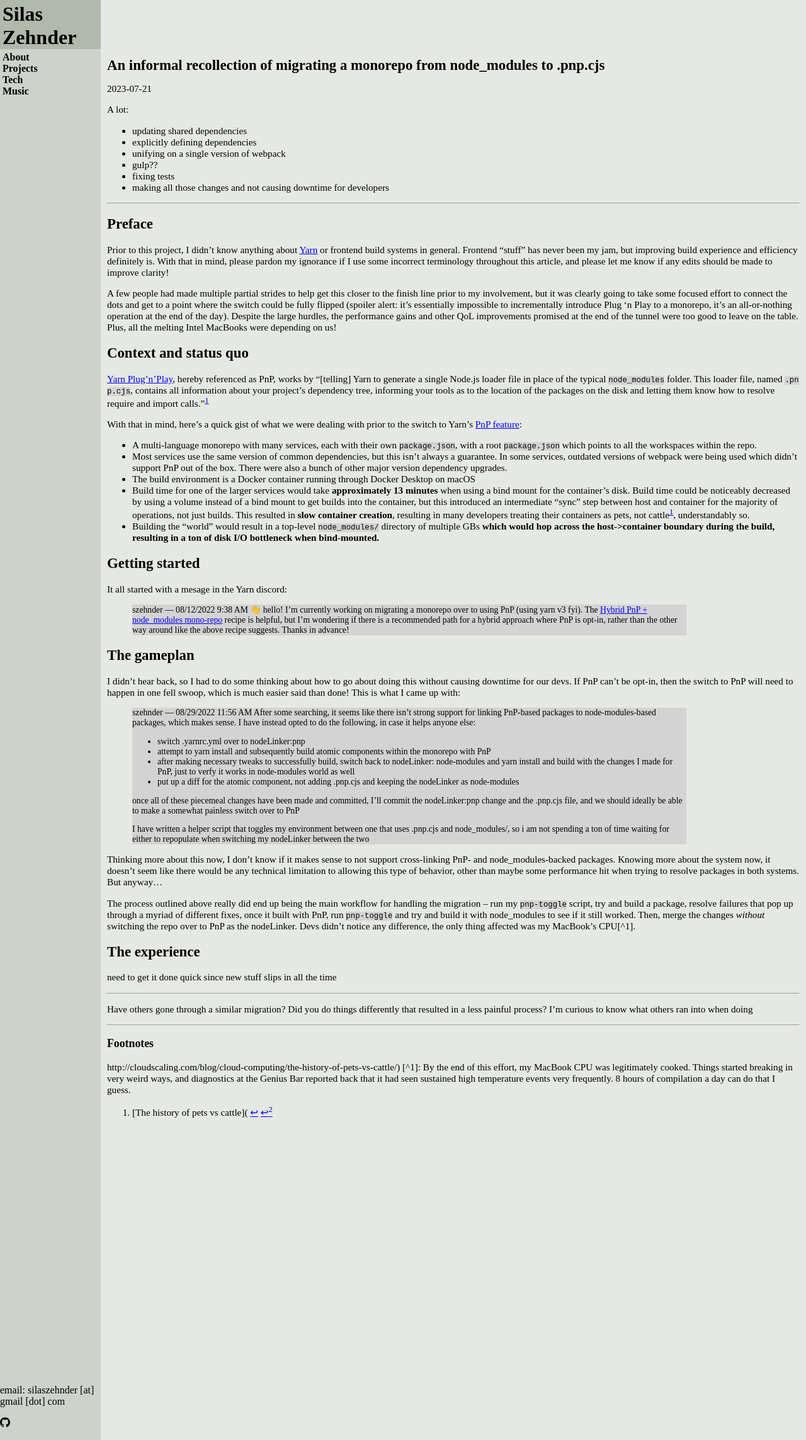
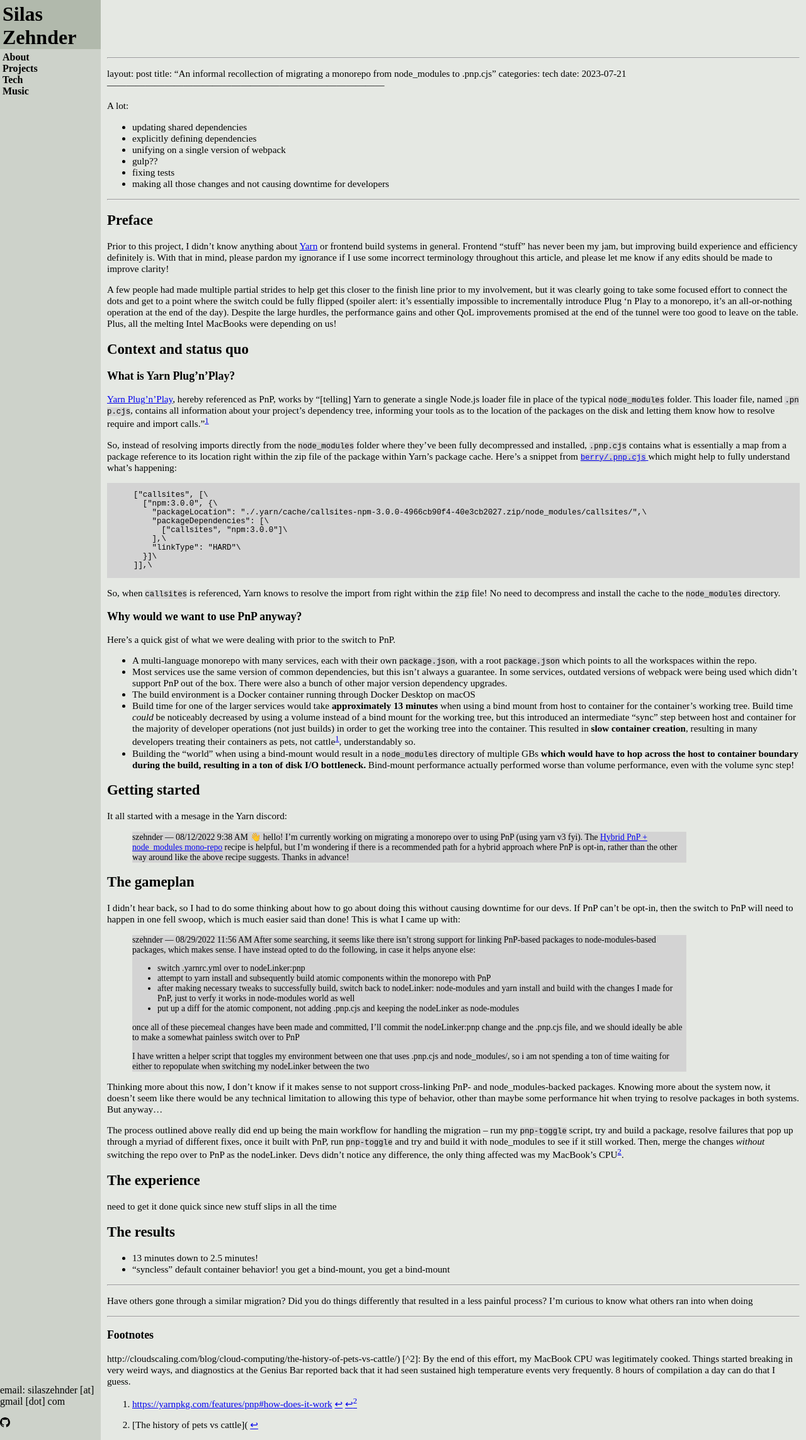
Before and after one commit to silaszehnder/silaszehnder.github.io, a Jekyll site: the page built from tech/2023-07-21-yarn.md, in a window 1280 px wide. Shown: the whole page at 63% size. Built offline with Jekyll 4.4.1, drawn with Linux system fonts in a browser that asks for light colours; our own code applies the rules of GitHub Pages for plain Markdown files.

Commit message:
some more

````diff
--- a/tech/2023-07-21-yarn.md
+++ b/tech/2023-07-21-yarn.md
@@ -1,9 +1,7 @@
----
-layout: post
-title: "An informal recollection of migrating a monorepo from node_modules to .pnp.cjs"
-categories: tech
-date: 2023-07-21
----
+----------------------------------------------------------------------------------------
+layout: post title: "An informal recollection of migrating a monorepo from node_modules
+to .pnp.cjs" categories: tech date: 2023-07-21
+---------------------------------------------------------------------------------------
 
 A lot:
 
@@ -24,15 +22,18 @@
 ignorance if I use some incorrect terminology throughout this article, and please let me
 know if any edits should be made to improve clarity!
 
-A few people had made multiple partial strides to help get this closer to the finish line prior to my involvement, but
-it was clearly going to take some focused effort to connect the dots and get to a point
-where the switch could be fully flipped (spoiler alert: it's essentially impossible to
-incrementally introduce Plug 'n Play to a monorepo, it's an all-or-nothing operation at
-the end of the day). Despite the large hurdles, the performance gains and other QoL improvements promised
-at the end of the tunnel were too good to leave on the table. Plus, all the melting
-Intel MacBooks were depending on us!
+A few people had made multiple partial strides to help get this closer to the finish
+line prior to my involvement, but it was clearly going to take some focused effort to
+connect the dots and get to a point where the switch could be fully flipped (spoiler
+alert: it's essentially impossible to incrementally introduce Plug 'n Play to a
+monorepo, it's an all-or-nothing operation at the end of the day). Despite the large
+hurdles, the performance gains and other QoL improvements promised at the end of the
+tunnel were too good to leave on the table. Plus, all the melting Intel MacBooks were
+depending on us!
 
 ## Context and status quo
+
+### What is Yarn Plug'n'Play?
 
 [Yarn Plug'n'Play](https://yarnpkg.com/features/pnp), hereby referenced as PnP, works by
 "[telling] Yarn to generate a single Node.js loader file in place of the typical
@@ -40,8 +41,32 @@
 about your project's dependency tree, informing your tools as to the location of the
 packages on the disk and letting them know how to resolve require and import calls."[^0]
 
-With that in mind, here's a quick gist of what we were dealing with prior to the switch
-to Yarn's [PnP feature](https://yarnpkg.com/features/pnp):
+So, instead of resolving imports directly from the `node_modules` folder where they've
+been fully decompressed and installed, `.pnp.cjs` contains what is essentially a map
+from a package reference to its location right within the zip file of the package within
+Yarn's package cache. Here's a snippet from [`berry/.pnp.cjs`
+](https://github.com/yarnpkg/berry/blob/master/.pnp.cjs) which might help to fully
+understand what's happening:
+
+```
+    ["callsites", [\
+      ["npm:3.0.0", {\
+        "packageLocation": "./.yarn/cache/callsites-npm-3.0.0-4966cb90f4-40e3cb2027.zip/node_modules/callsites/",\
+        "packageDependencies": [\
+          ["callsites", "npm:3.0.0"]\
+        ],\
+        "linkType": "HARD"\
+      }]\
+    ]],\
+```
+
+So, when `callsites` is referenced, Yarn knows to resolve the import from right within
+the `zip` file! No need to decompress and install the cache to the `node_modules`
+directory.
+
+### Why would we want to use PnP anyway?
+
+Here's a quick gist of what we were dealing with prior to the switch to PnP.
 
 - A multi-language monorepo with many services, each with their own `package.json`, with
   a root `package.json` which points to all the workspaces within the repo.
@@ -51,14 +76,18 @@
   upgrades.
 - The build environment is a Docker container running through Docker Desktop on macOS
 - Build time for one of the larger services would take **approximately 13 minutes** when
-  using a bind mount for the container's disk. Build time could be noticeably decreased
-  by using a volume instead of a bind mount to get builds into the container, but this
-  introduced an intermediate "sync" step between host and container for the majority of
-  operations, not just builds. This resulted in **slow container creation**, resulting in
-  many developers treating their containers as pets, not cattle[^0], understandably so.
-- Building the "world" would result in a top-level `node_modules/` directory of multiple
-  GBs **which would hop across the host->container boundary during the build, resulting
-  in a ton of disk I/O bottleneck when bind-mounted.**
+  using a bind mount from host to container for the container's working tree. Build time
+  _could_ be noticeably decreased by using a volume instead of a bind mount for the
+  working tree, but this introduced an intermediate "sync" step between host and
+  container for the majority of developer operations (not just builds) in order to get
+  the working tree into the container. This resulted in **slow container creation**,
+  resulting in many developers treating their containers as pets, not cattle[^0],
+  understandably so.
+- Building the "world" when using a bind-mount would result in a `node_modules`
+  directory of multiple GBs **which would have to hop across the host to container
+  boundary during the build, resulting in a ton of disk I/O bottleneck.** Bind-mount
+  performance actually performed worse than volume performance, even with the volume
+  sync step!
 
 ## Getting started
 
@@ -116,6 +145,11 @@
 
 need to get it done quick since new stuff slips in all the time
 
+## The results
+
+- 13 minutes down to 2.5 minutes!
+- "syncless" default container behavior! you get a bind-mount, you get a bind-mount
+
 ----------------------------------------------------------------------------------------
 
 Have others gone through a similar migration? Did you do things differently that
@@ -126,8 +160,8 @@
 ### Footnotes
 
 [^0]: [https://yarnpkg.com/features/pnp#how-does-it-work](https://yarnpkg.com/features/pnp#how-does-it-work)
-[^0]: [The history of pets vs cattle](
-http://cloudscaling.com/blog/cloud-computing/the-history-of-pets-vs-cattle/) [^1]: By
+[^1]:[The history of pets vs cattle](
+http://cloudscaling.com/blog/cloud-computing/the-history-of-pets-vs-cattle/) [^2]: By
 the end of this effort, my MacBook CPU was legitimately cooked. Things started breaking
 in very weird ways, and diagnostics at the Genius Bar reported back that it had seen
 sustained high temperature events very frequently. 8 hours of compilation a day can do
````
